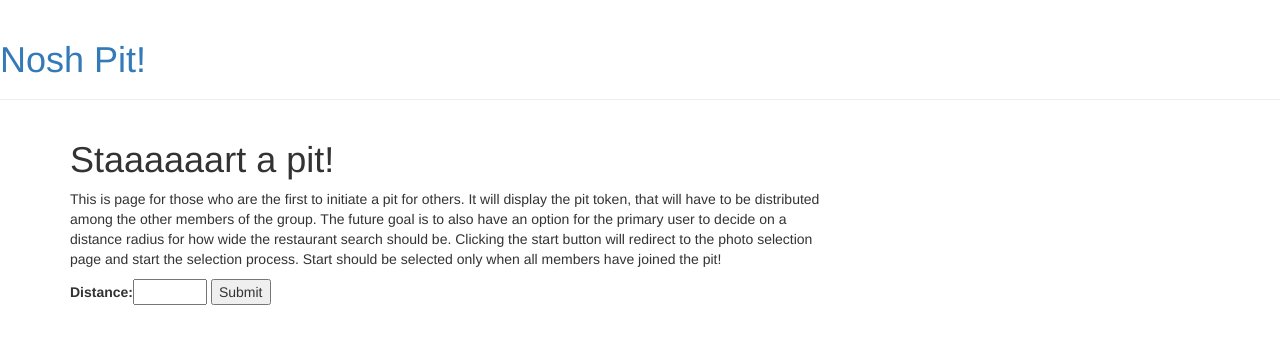
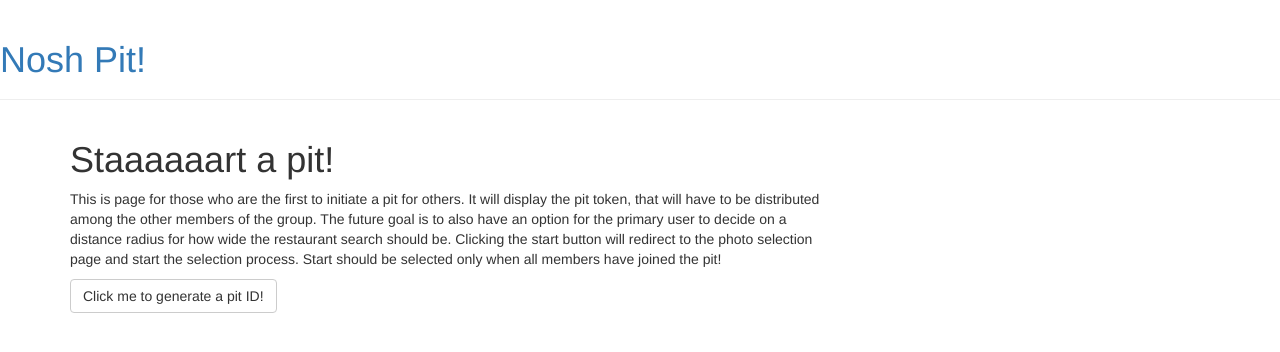
Before and after one commit to Spatterjaaay/NoshPit, a Django app: page /start in a window 1280 px wide. Shown: the top 352 px of the page. Run offline with Django 3.2, Linux system fonts and the light colour scheme; some libraries are stand-ins or nearby versions.

Commit message:
created a button, route and view to generate a pit token

```diff
--- a/noshpit/templates/noshpit/start_a_pit.html
+++ b/noshpit/templates/noshpit/start_a_pit.html
@@ -6,10 +6,15 @@
     This is page for those who are the first to initiate a pit for others. It will display the pit token, that will have to be distributed among the other members of the group. The future goal is to also have an option for the primary user to decide on a distance radius for how wide the restaurant search should be. Clicking the start button will redirect to the photo selection page and start the selection process. Start should be selected only when all members have joined the pit!
   </p>
 
-  <!-- Build a form for the distance and submit button -->
-  <form method="post">
-    {% csrf_token %}
-    {{ form }}
-    <input type="submit" value="Submit" />
-  </form>
+  {% if token %}
+      <p> This is your new pit token: {{ token }} </p>
+      <form method="post">
+        {% csrf_token %}
+        {{ form }}
+        <input type="submit" value="Submit" />
+      </form>
+  {% else %}
+      <a class="btn btn-default" href="{% url 'new_pit' %}">Click me to generate a pit ID!</a>
+  {% endif %}
+
 {% endblock %}
--- a/noshpit/urls.py
+++ b/noshpit/urls.py
@@ -8,4 +8,5 @@ urlpatterns = [
     url(r'^photos$', views.list_photos, name='photos'),
     url(r'^noshing$', views.start_noshing, name='start_noshing'),
     url(r'^yes$', views.yes, name='yes'),
+    url(r'^new_pit$', views.new_pit, name='new_pit'),
 ]
--- a/noshpit/views.py
+++ b/noshpit/views.py
@@ -6,7 +6,7 @@ from django.core import serializers
 from .models import Photo, Location, Pit, PitPhoto, User, Vote
 from pprint import pprint
 from .forms import PitForm
-import requests, logging
+import requests, logging, random, string
 import json
 
 def home(request):
@@ -77,6 +77,15 @@ def yes(request):
 
     return redirect('photos')
 
+def new_pit(request):
+    token = ''.join(random.choices(string.ascii_uppercase + string.digits, k=5))
+    pit = Pit(token=token)
+    pit.save()
+    request.session["pit_id"] = pit.id
+
+    return render(request, 'noshpit/start_a_pit.html', {'token': token})
+
+
 # turn this into a private function that will retrieve the photo urls and
 # create a joing table between locations and a pit
 def __find_photos__(form):
```
